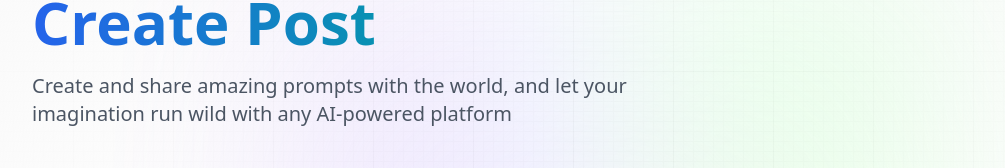
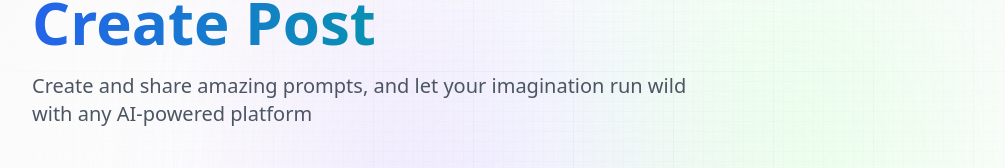
Before and after one commit to Muhammed-Bilal-K/Next-AI, a Next.js app: page /create-prompt in a window 1280 px wide. Shown: the part 134-302 px from the top of the page, without its empty margins (32-1037 px from the left). Built offline with nearby package versions, Linux system fonts and the light colour scheme; no server answers.

Commit message:
Some changes made

```diff
--- a/components/Form.jsx
+++ b/components/Form.jsx
@@ -7,7 +7,7 @@ const Form = ({ type, post, setPost, submitting, handleSubmit }) => {
         <span className='blue_gradient'>{type} Post</span>
       </h1>
       <p className='desc text-left max-w-md'>
-        {type} and share amazing prompts with the world, and let your
+        {type} and share amazing prompts, and let your
         imagination run wild with any AI-powered platform
       </p>
 
```
